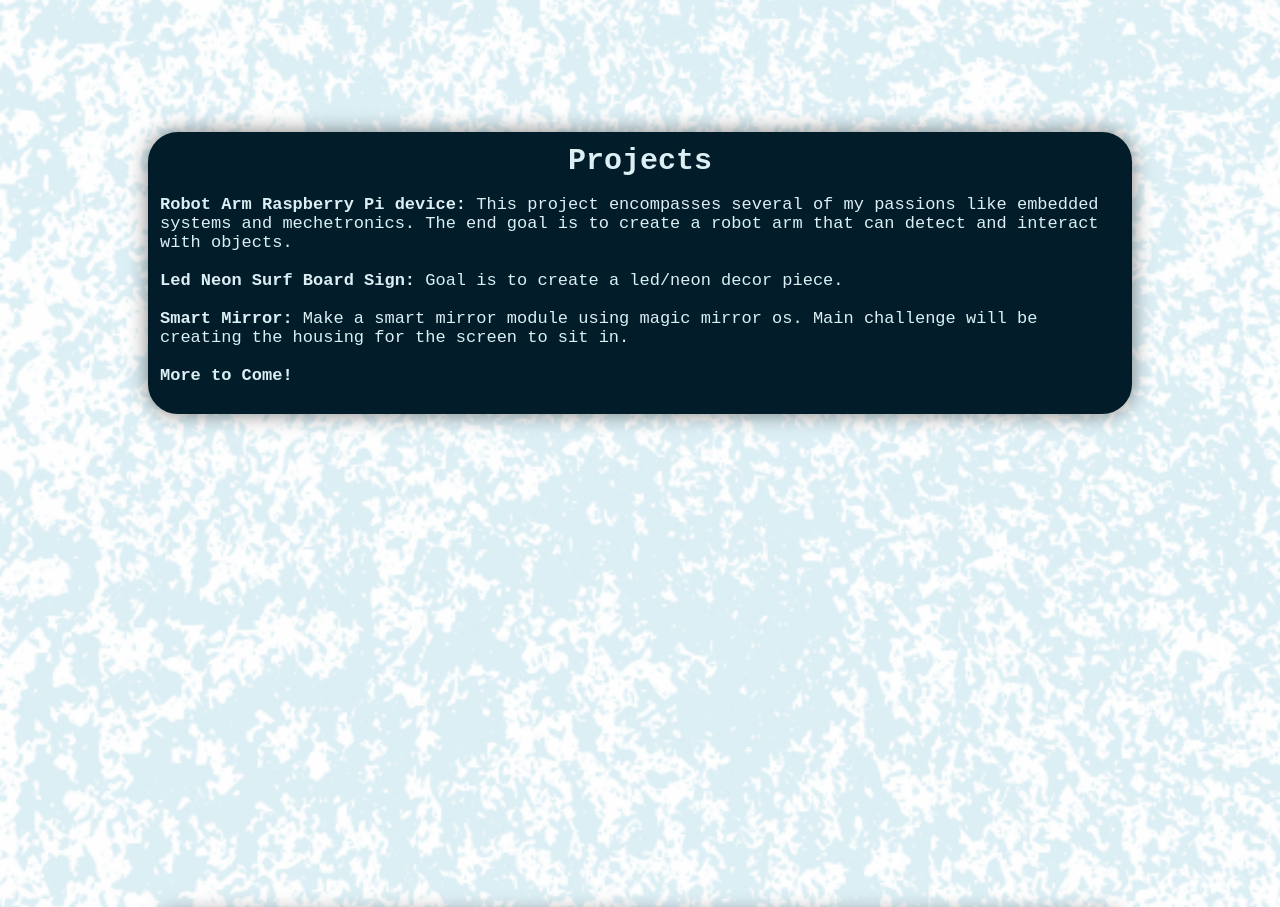
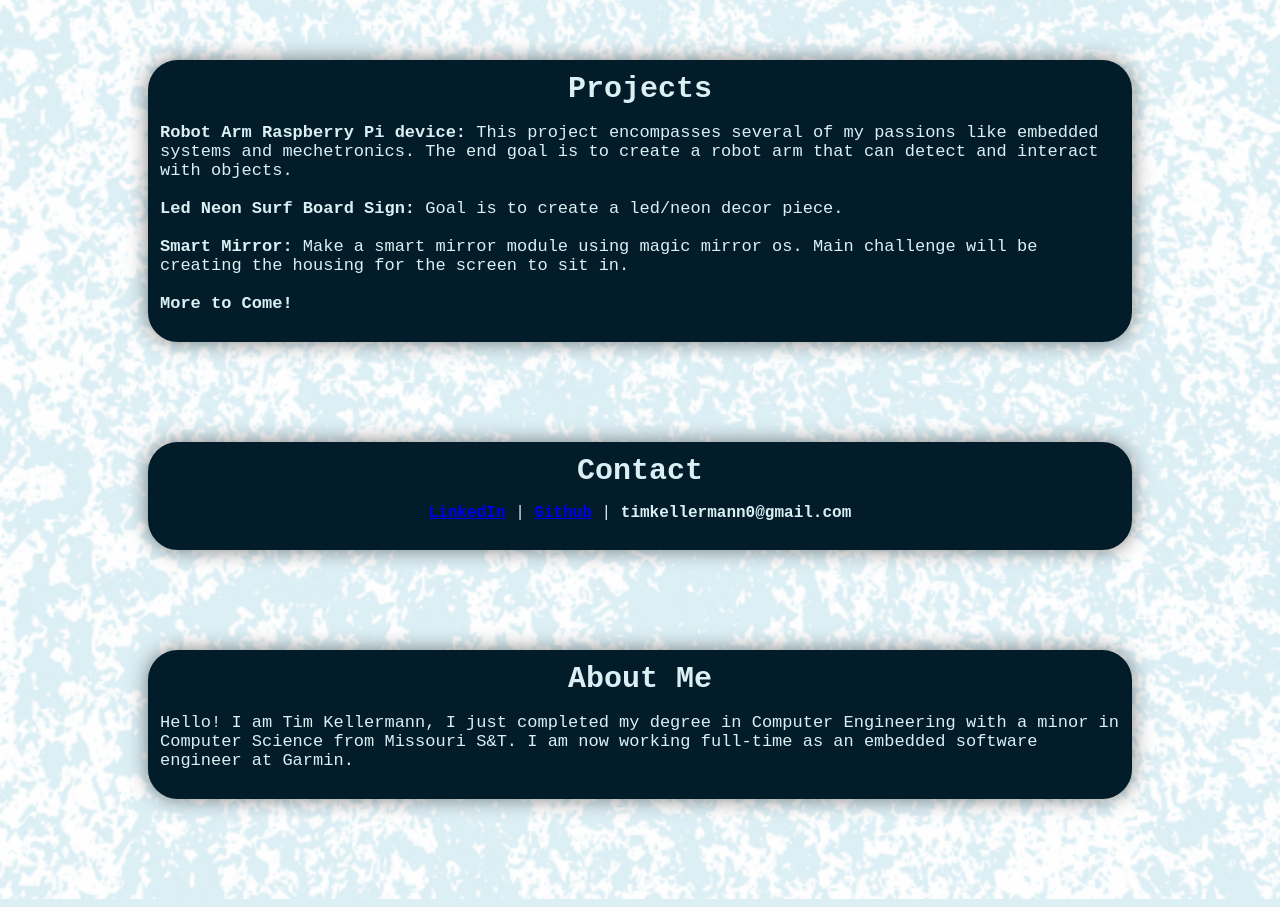
Before and after one commit to tmktcq/tmktcq.github.io, a plain HTML site: page index.html in a window 1280 px wide. Shown: the part 740-1647 px from the top of the page. Drawn offline with Linux system fonts and the light colour scheme.

Commit message:
fix padding issues

```diff
--- a/index.html
+++ b/index.html
@@ -46,17 +46,69 @@
       background-color: #ffffff;
       color: rgb(2, 29, 41);
     }
+    body {
+  margin: 0;
+  padding: 0;
+  background-color: rgb(220, 239, 245);
+  background-image: url('background.png');
+  background-repeat: repeat;
+  background-size: cover;
+  font-family: 'Courier New', Courier, monospace;
+}
+
+.topnav {
+  background-color: rgb(2, 29, 41);
+  overflow: hidden;
+  border-radius: 0px;
+  position: fixed;
+  top: 0;
+  width: 100%;
+  box-shadow: 0px 5px 10px rgba(0, 0, 0, .5);
+}
 
 #center_body {
   display: flex;
   align-items: center;
   justify-content: center;
   height: 100vh;
-      margin-top: 70px; /* Adjust as needed */
+  margin-top: 0; /* Remove excessive margin-top */
 }
 
-    .center-content {
+.Projects,
+.Contact,
+.AboutMe {
   text-align: center;
+  border: 2px solid rgb(2, 29, 41);
+  padding: 10px;
+  background-color: rgb(2, 29, 41);
+  width: 75%;
+  margin-left: auto;
+  margin-right: auto;
+  border-radius: 30px;
+  box-shadow: 0px 0px 20px rgba(0, 0, 0, .5);
+  margin-bottom: 100px; /* Adjust as needed */
+}
+
+#Projects_text,
+#contact_header,
+#about_me_header {
+  margin: 0;
+  font-size: 30px;
+  color: rgb(220, 239, 245);
+}
+
+p,
+#project_p,
+#contact_p,
+#about_me_p {
+  color: rgb(220, 239, 245);
+  font-family: 'Courier New', Courier, monospace;
+}
+
+#project_p,
+#about_me_p {
+  text-align: left;
+  font-size: 17px;
 }
 
 img {
@@ -74,74 +126,15 @@
   padding-left: 25px;
 }
 
-    .Projects {
-      text-align: center;
-      margin-top: 2px;
-      border: 2px solid rgb(2, 29, 41);
-      padding: 10px;
-      background-color: rgb(2, 29, 41); /* Added background color */
-      width: 75%; /* Set the width to 75% of the screen */
-      margin-left: auto;
-      margin-right: auto;
-      border-radius: 30px;
-      box-shadow: 0px 0px 20px rgba(0, 0, 0, .5);
-      margin-bottom: 500px;
-    }
-
-    #Projects_text
-    {
-      margin: 0;
-      font-size: 30px;
-      color: rgb(220, 239, 245);
-    }
-
-    p
-    {
-      color: rgb(220, 239, 245);
-      font-family: 'Courier New', Courier, monospace;
-    }
-
-    #project_p
-    {
-      text-align: left;
-      font-size: 17px;
-    }
-
-    .Contact
-    {
-      text-align: center;
-      margin-top: 2px;
-      border: 2px solid rgb(2, 29, 41);
-      padding: 10px;
-      background-color: rgb(2, 29, 41); /* Added background color */
-      width: 75%; /* Set the width to 75% of the screen */
-      margin-left: auto;
-      margin-right: auto;
-      border-radius: 30px;
-      box-shadow: 0px 0px 20px rgba(0, 0, 0, .5);
-    }
-
-    #contact_header
-    {
-      margin: 0;
-      font-size: 30px;
-      color: rgb(220, 239, 245);
-    }
-
-    #contact_p
-    {
-      text-align: center;
-      font-size: 17px;
-    }
 
   </style>
 </head>
 <body>
   <div class="topnav">
     <a href="#home" onclick="scrollToSection('center_body')">Home</a>
-    <a href="#Projects" onclick="scrollToSection('Projects_text')">Projects</a>
+    <a href="#Projects" onclick="scrollToSection('projects_anchor')">Projects</a>
     <a href="#Contact" onclick="scrollToSection('contact_header')">Contact</a>
-    <a href="#Aboutme">About Me</a>
+    <a href="#AboutMe" onclick="scrollToSection('about_me_header')">About Me</a>
   </div>
 
   <div id="center_body" class="center-content">
@@ -149,7 +142,8 @@
     <h1 id="Name_center">Tim Kellermann</h1>
   </div>
 
-  <div class="Projects" id="Projects">
+  <div class="Projects">
+    <div id="projects_anchor"></div>
     <h1 id="Projects_text">Projects</h1>
     <p id="project_p">
     <b>Robot Arm Raspberry Pi device:</b> This project encompasses several
@@ -174,10 +168,21 @@
     </p>
   </div>
 
+  <div class = "AboutMe">
+    <h1 id="about_me_header"> About Me</h1>
+    <p id="about_me_p">
+      Hello! I am Tim Kellermann, I just completed
+      my degree in Computer Engineering with a minor in
+      Computer Science from Missouri S&T. I am now working full-time
+      as an embedded software engineer at Garmin.
+    </p>
+
+  </div>
+
   <script>
     function scrollToSection(sectionId) {
       const section = document.getElementById(sectionId);
-      section.scrollIntoView({ behavior: 'smooth' });
+      section.scrollIntoView({ behavior: 'smooth' , block: 'start'});
     }
   </script>
 
```
Also changed, not shown: 1 other file. Lines whose indentation alone changed are shown as unchanged.
